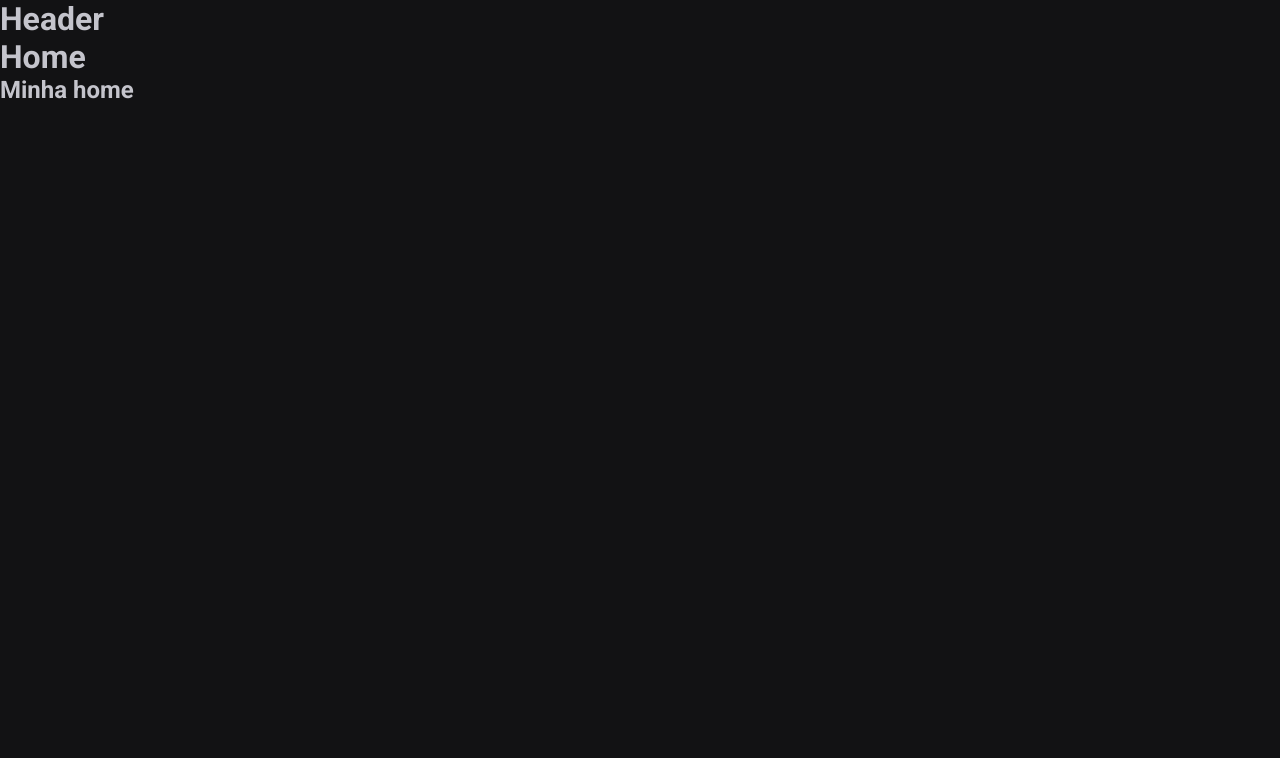
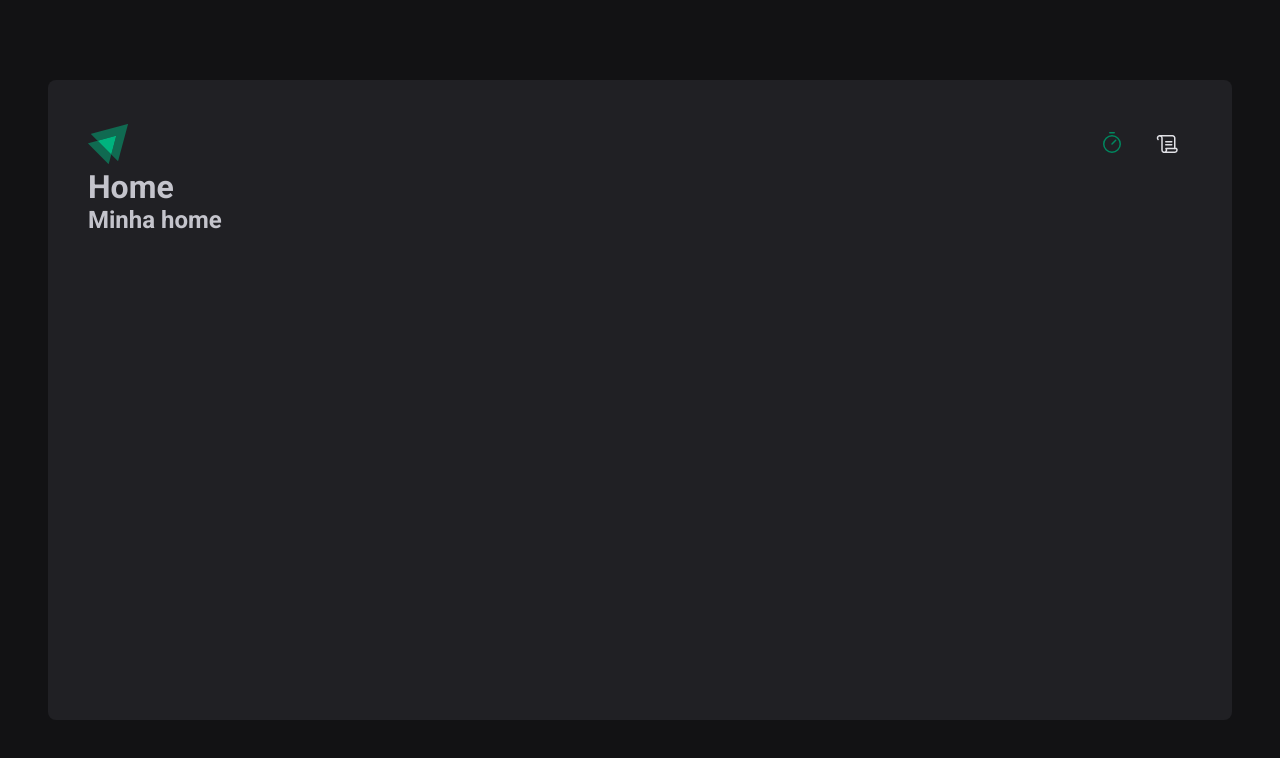
Before and after one commit to devbandeira/Rocketseat, a React (Vite) app in the folder ReactJS/2_CriandoSPAsComReactJS/02-ignite-timer/: page / in a window 1280 px wide. Shown: the top 758 px of the page. Built offline with nearby package versions, Linux system fonts and the light colour scheme.

Commit message:
Header & Layout - Muito conhecimento no styles.ts Header

```diff
--- a/ReactJS/2_CriandoSPAsComReactJS/02-ignite-timer/package.json
+++ b/ReactJS/2_CriandoSPAsComReactJS/02-ignite-timer/package.json
@@ -10,6 +10,7 @@
     "preview": "vite preview"
   },
   "dependencies": {
+    "phosphor-react": "^1.4.1",
     "react": "^18.2.0",
     "react-dom": "^18.2.0",
     "react-router-dom": "^6.22.1",
--- a/ReactJS/2_CriandoSPAsComReactJS/02-ignite-timer/src/Router.tsx
+++ b/ReactJS/2_CriandoSPAsComReactJS/02-ignite-timer/src/Router.tsx
@@ -1,7 +1,7 @@
 import { Route, Routes } from 'react-router-dom'
+import { DefaultLayout } from './layouts/DefaultLayout'
+import { History } from './pages/History'
 import { Home } from './pages/Home'
-import { History } from './pages/History'
-import { DefaultLayout } from './layouts/DefaultLayout'
 
 export function Router() {
   return (
--- a/ReactJS/2_CriandoSPAsComReactJS/02-ignite-timer/src/components/Header.tsx
+++ /dev/null
@@ -1,3 +0,0 @@
-export function Header() {
-  return <h1>Header</h1>
-}
--- /dev/null
+++ b/ReactJS/2_CriandoSPAsComReactJS/02-ignite-timer/src/components/Header/index.tsx
@@ -0,0 +1,21 @@
+import { HeaderContainer } from './styles'
+
+import logoIgnite from '../../assets/logo-ignite.svg'
+import { Scroll, Timer } from 'phosphor-react'
+import { NavLink } from 'react-router-dom'
+
+export function Header() {
+  return (
+    <HeaderContainer>
+      <img src={logoIgnite} alt="" />
+      <nav>
+        <NavLink to="/" title="Timer">
+          <Timer size={24} />
+        </NavLink>
+        <NavLink to="history" title="Histórico">
+          <Scroll size={24} />
+        </NavLink>
+      </nav>
+    </HeaderContainer>
+  )
+}
--- /dev/null
+++ b/ReactJS/2_CriandoSPAsComReactJS/02-ignite-timer/src/components/Header/styles.ts
@@ -0,0 +1,44 @@
+import styled from 'styled-components'
+
+export const HeaderContainer = styled.header`
+  display: flex;
+  align-items: center;
+  justify-content: space-between;
+  /* Alinhar ao centro horizontal e vertical e justify para jogar ele totalmente para os extremos */
+
+  /* O gap vai adicionar dentro do mesmo container 0.5rem para cada item dentro do mesmo container */
+  nav {
+    display: flex;
+    gap: 0.5rem;
+
+    a {
+      width: 3rem;
+      height: 3rem;
+      /* display:flex -> para centralizar os itens no tamanho de 48px = 3rem */
+      display: flex;
+      justify-content: center;
+      align-items: center;
+
+      color: ${(props) => props.theme['gray-100']};
+      /* add borda, mas não da efeito pq da transparente, ela esta add para o hover, aparecer verde quando der hover*/
+      border-top: 3px solid transparent;
+      border-bottom: 3px solid transparent;
+
+      /*  Coloco a borda top e bottom, porque se eu não por, quando eu der o HOVER ele vai criar uma borda que não tinha
+      e automaticamente vai deslogar o icon para cima, e boto a borda superior para ajudar a manter o icone no mesmo local quando der o hover.
+      por isso o border 3px fixo, porque quando de rhover ele n vai se mover pq ja existia borda*/
+
+      /* quando eu tiver com o hover nesse botao eu dou um.. */
+      &:hover {
+        border-bottom: 3px solid ${(props) => props.theme['green-500']};
+      }
+
+      /* Quando clico nos icones o NavLink, quando carrego a página ativa for a history por exemplo. ele vai
+      colocar na Ancora que ta de volta no nosso icone, uma class="active", chamada active e uma aria-current='page'
+      posso usar essa class='active' no meu styles.ts para fazer estilização no link, nesse caso por ['gree-500']*/
+      &.active {
+        color: ${(props) => props.theme['green-500']};
+      }
+    }
+  }
+`
--- a/ReactJS/2_CriandoSPAsComReactJS/02-ignite-timer/src/layouts/DefaultLayout.tsx
+++ /dev/null
@@ -1,11 +0,0 @@
-import { Outlet } from 'react-router-dom'
-import { Header } from '../components/Header'
-
-export function DefaultLayout() {
-  return (
-    <div>
-      <Header />
-      <Outlet />
-    </div>
-  )
-}
--- /dev/null
+++ b/ReactJS/2_CriandoSPAsComReactJS/02-ignite-timer/src/layouts/DefaultLayout/index.tsx
@@ -0,0 +1,13 @@
+import { Outlet } from 'react-router-dom'
+import { Header } from '../../components/Header'
+
+import { LayoutContainer } from './styles'
+
+export function DefaultLayout() {
+  return (
+    <LayoutContainer>
+      <Header />
+      <Outlet />
+    </LayoutContainer>
+  )
+}
--- /dev/null
+++ b/ReactJS/2_CriandoSPAsComReactJS/02-ignite-timer/src/layouts/DefaultLayout/styles.ts
@@ -0,0 +1,17 @@
+import styled from 'styled-components'
+
+// height: calc(100vh - 10rem);-> Usa 100%vh viewPortHeight e tiro 10rem para poder deixar 5rem top e botton
+// margin: 5rem auto; -> 5 para cada lado e auto para ficar centralizado
+// flex-direction: column; -> se olhar no nosso layout estão estilo coluna, distribuidos
+export const LayoutContainer = styled.div`
+  max-width: 74rem;
+  height: calc(100vh - 10rem);
+  margin: 5rem auto;
+  padding: 2.5rem;
+
+  background: ${(props) => props.theme['gray-800']};
+  border-radius: 8px;
+
+  display: flex;
+  flex-direction: column;
+`
```
Also changed, not shown: ReactJS/2_CriandoSPAsComReactJS/02-ignite-timer/src/assets/logo-ignite.svg (added), 1 other file (tests, documents, lock files or other folders).
